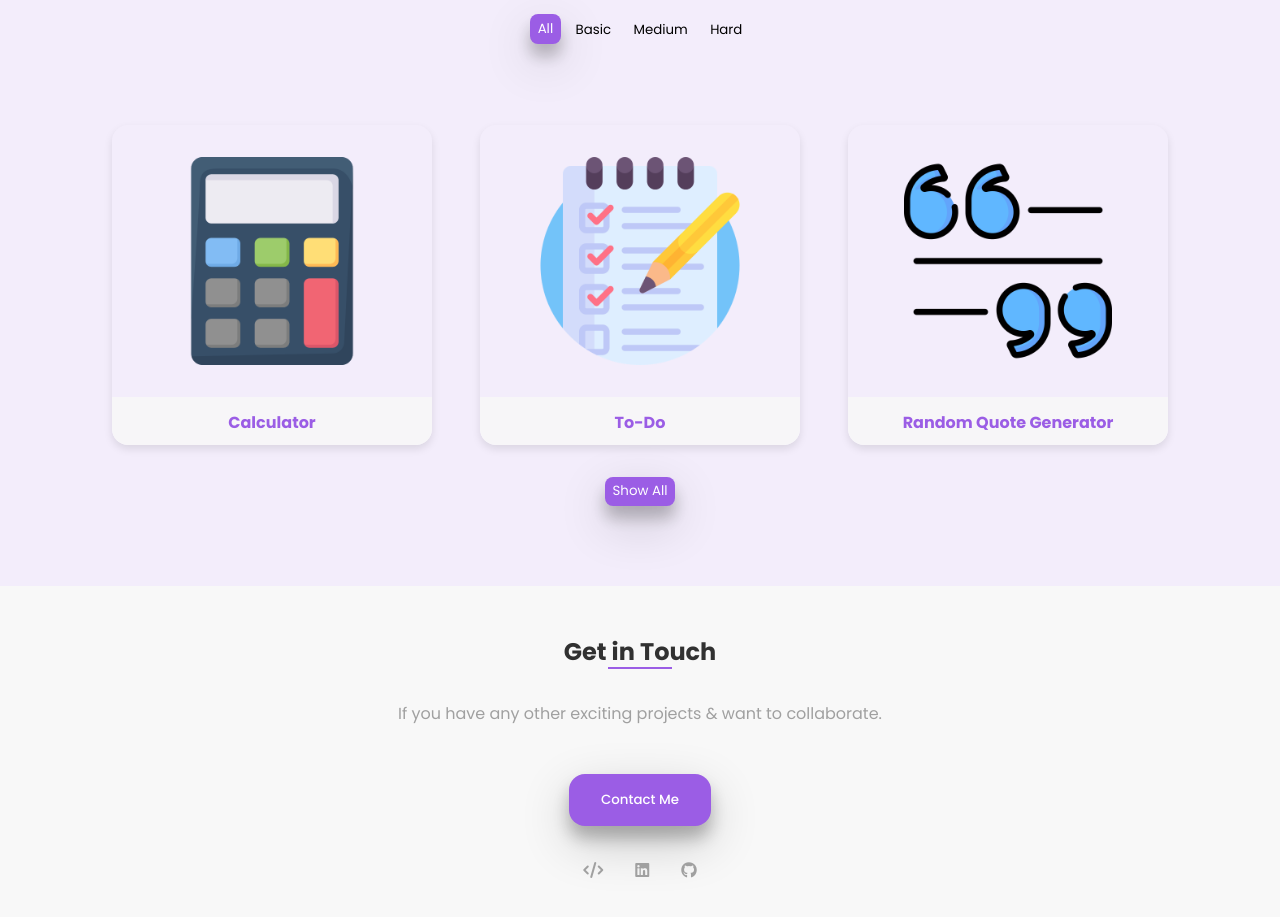
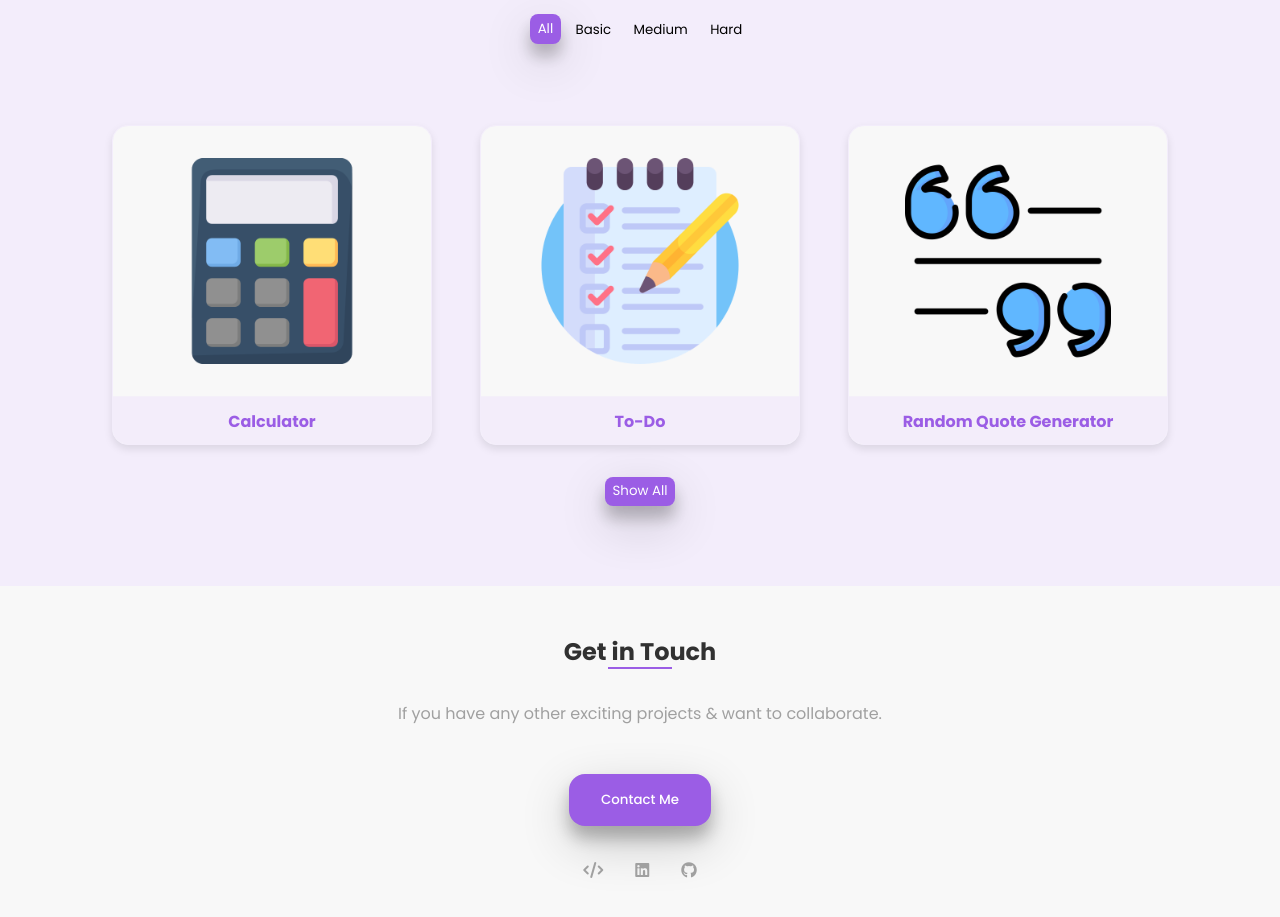
Before and after one commit to R-o-n-a-k/Reactique, a React (Vite) app: page / in a window 1280 px wide. Shown: the part 900-1817 px from the top of the page. Built offline with nearby package versions, Linux system fonts and the light colour scheme.

Commit message:
ref: changing height and color in project

```diff
--- a/index.html
+++ b/index.html
@@ -9,7 +9,7 @@
   <link rel="stylesheet" href="https://cdnjs.cloudflare.com/ajax/libs/font-awesome/6.2.0/css/all.min.css"
     integrity="sha512-xh6O/CkQoPOWDdYTDqeRdPCVd1SpvCA9XXcUnZS2FmJNp1coAFzvtCN9BmamE+4aHK8yyUHUSCcJHgXloTyT2A=="
     crossorigin="anonymous" referrerpolicy="no-referrer" />
-  <title>React Basic Projects | Ronak</title>
+  <title>React Projects | Ronak</title>
 </head>
 
 <body>
--- a/src/Home/HomeCss/Intro.css
+++ b/src/Home/HomeCss/Intro.css
@@ -1,6 +1,6 @@
 .intro {
     background-color: var(--background-1);
-    height: 100vh;
+    height: 100dvh;
     display: flex;
     flex-direction: column;
     align-items: center;
@@ -137,10 +137,6 @@
 /*--------------- responsive ----------- */
 
 @media screen and (max-width:380px) {
-    .intro {
-        height: 100dvh;
-    }
-
     .introduction {
         padding: 2rem;
     }
--- a/src/Home/HomeCss/WebCreations.css
+++ b/src/Home/HomeCss/WebCreations.css
@@ -61,10 +61,11 @@
 }
 
 .project {
-    background-color: var(--background-2);
+    background-color: var(--background-1);
     border-radius: 1rem;
     width: 20rem;
     height: 20rem;
+    border: .5px solid var(--background-2);
     box-shadow: var(--box-shadow-2);
     overflow: hidden;
     display: flex;
@@ -89,7 +90,7 @@
     position: absolute;
     transform: translateY(85%);
     transition: transform 0.4s ease-in-out;
-    background-color: rgba(248, 248, 248, 0.85);
+    background-color: rgba(243, 237, 251, 0.9);
 }
 
 .project:hover .project-content {
```
